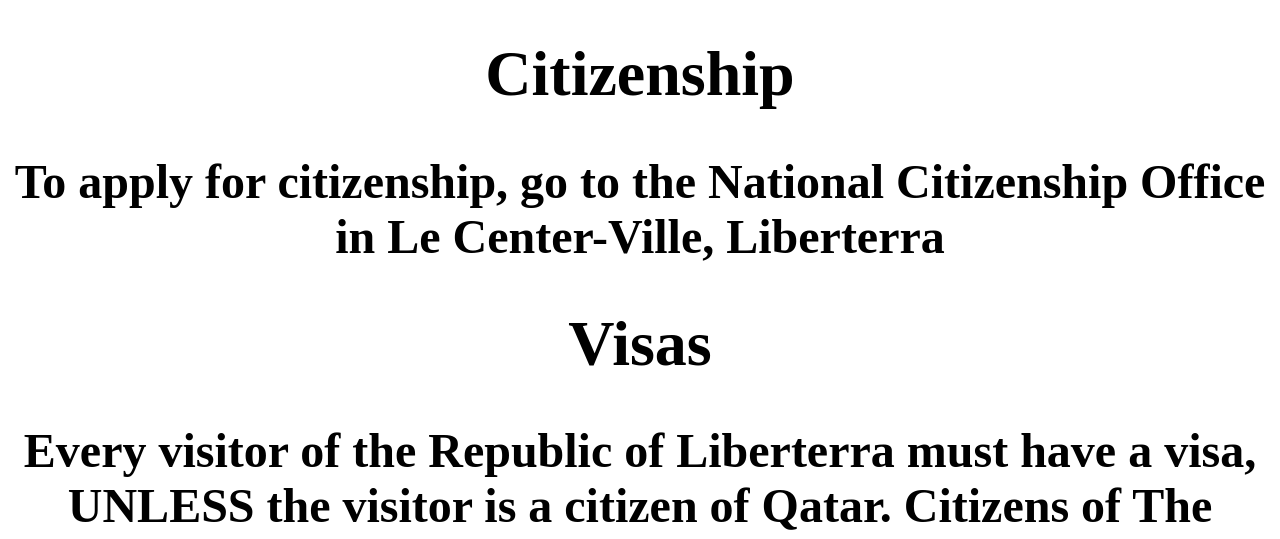
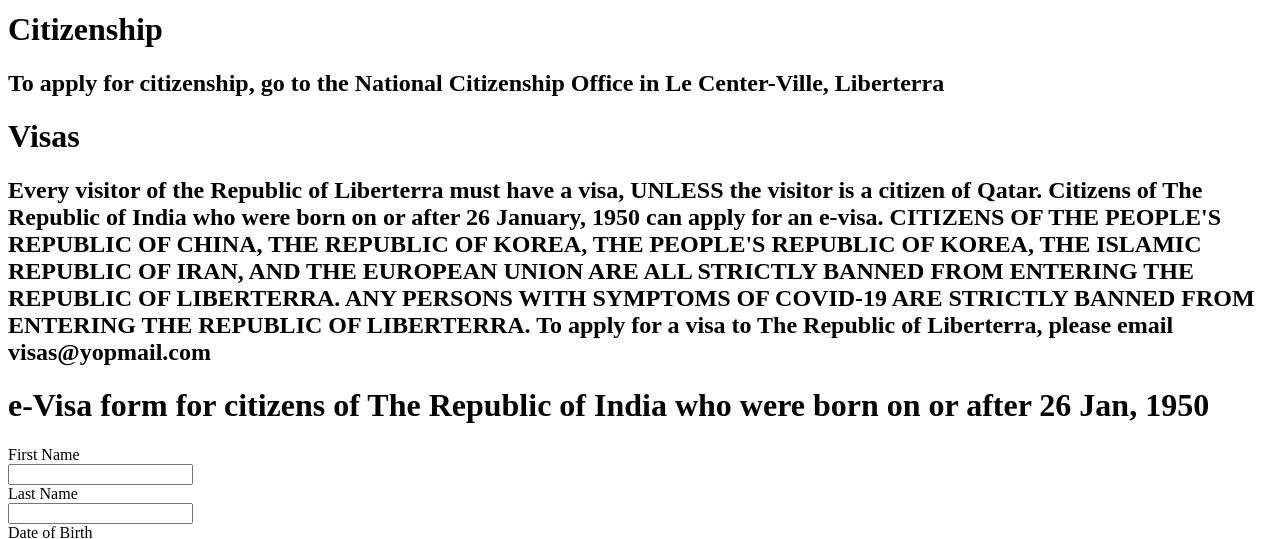
Before and after one commit to liberterra/liberterra.github.io, a plain HTML site: page index.html in a window 1280 px wide. Shown: the part 394-933 px from the top of the page. Drawn offline with Linux system fonts and the light colour scheme.

Commit message:
Update index.html

```diff
--- a/index.html
+++ b/index.html
@@ -8,14 +8,14 @@ type="image/png"
 href="https://cdn.glitch.com/c23a4afd-7e4f-4e67-a080-54a293897758%2Fflag%20(1).png?v=1583621146991"/>
 <body>
 <center>
-<h1>The Republic of Liberterra<h1>
+<h1>The Republic of Liberterra</h1>
 <img src="https://cdn.glitch.com/c23a4afd-7e4f-4e67-a080-54a293897758%2Fflag%20(1).png?v=1583621146991"/>
-<center>
+</center>
 <h1>Citizenship<h1>
-<h2>To apply for citizenship, go to the National Citizenship Office in Le Center-Ville, Liberterra
-<h1>Visas<h1>
-<h2>Every visitor of the Republic of Liberterra must have a visa, UNLESS the visitor is a citizen of Qatar. Citizens of The Republic of India who were born on or after 26 January, 1950 can apply for an e-visa. CITIZENS OF THE PEOPLE'S REPUBLIC OF CHINA, THE REPUBLIC OF KOREA, THE PEOPLE'S REPUBLIC OF KOREA, THE ISLAMIC REPUBLIC OF IRAN, AND THE EUROPEAN UNION ARE ALL STRICTLY BANNED FROM ENTERING THE REPUBLIC OF LIBERTERRA. ANY PERSONS WITH SYMPTOMS OF COVID-19 ARE STRICTLY BANNED FROM ENTERING THE REPUBLIC OF LIBERTERRA. To apply for a visa to The Republic of Liberterra, please email visas@yopmail.com<h2>
-<h1>e-Visa form for citizens of The Republic of India who were born on or after 26 Jan, 1950<h1>
+<h2>To apply for citizenship, go to the National Citizenship Office in Le Center-Ville, Liberterra</h2>
+<h1>Visas</h1>
+<h2>Every visitor of the Republic of Liberterra must have a visa, UNLESS the visitor is a citizen of Qatar. Citizens of The Republic of India who were born on or after 26 January, 1950 can apply for an e-visa. CITIZENS OF THE PEOPLE'S REPUBLIC OF CHINA, THE REPUBLIC OF KOREA, THE PEOPLE'S REPUBLIC OF KOREA, THE ISLAMIC REPUBLIC OF IRAN, AND THE EUROPEAN UNION ARE ALL STRICTLY BANNED FROM ENTERING THE REPUBLIC OF LIBERTERRA. ANY PERSONS WITH SYMPTOMS OF COVID-19 ARE STRICTLY BANNED FROM ENTERING THE REPUBLIC OF LIBERTERRA. To apply for a visa to The Republic of Liberterra, please email visas@yopmail.com</h2>
+<h1>e-Visa form for citizens of The Republic of India who were born on or after 26 Jan, 1950</h1>
 <form>
 <label>First Name<label><br>
 <input><br>
@@ -49,5 +49,5 @@ href="https://cdn.glitch.com/c23a4afd-7e4f-4e67-a080-54a293897758%2Fflag%20(1).p
 <input><br>
 <form>
 <button>Submit<button>
-<body>
-<html>
+</body>
+</html>
```
